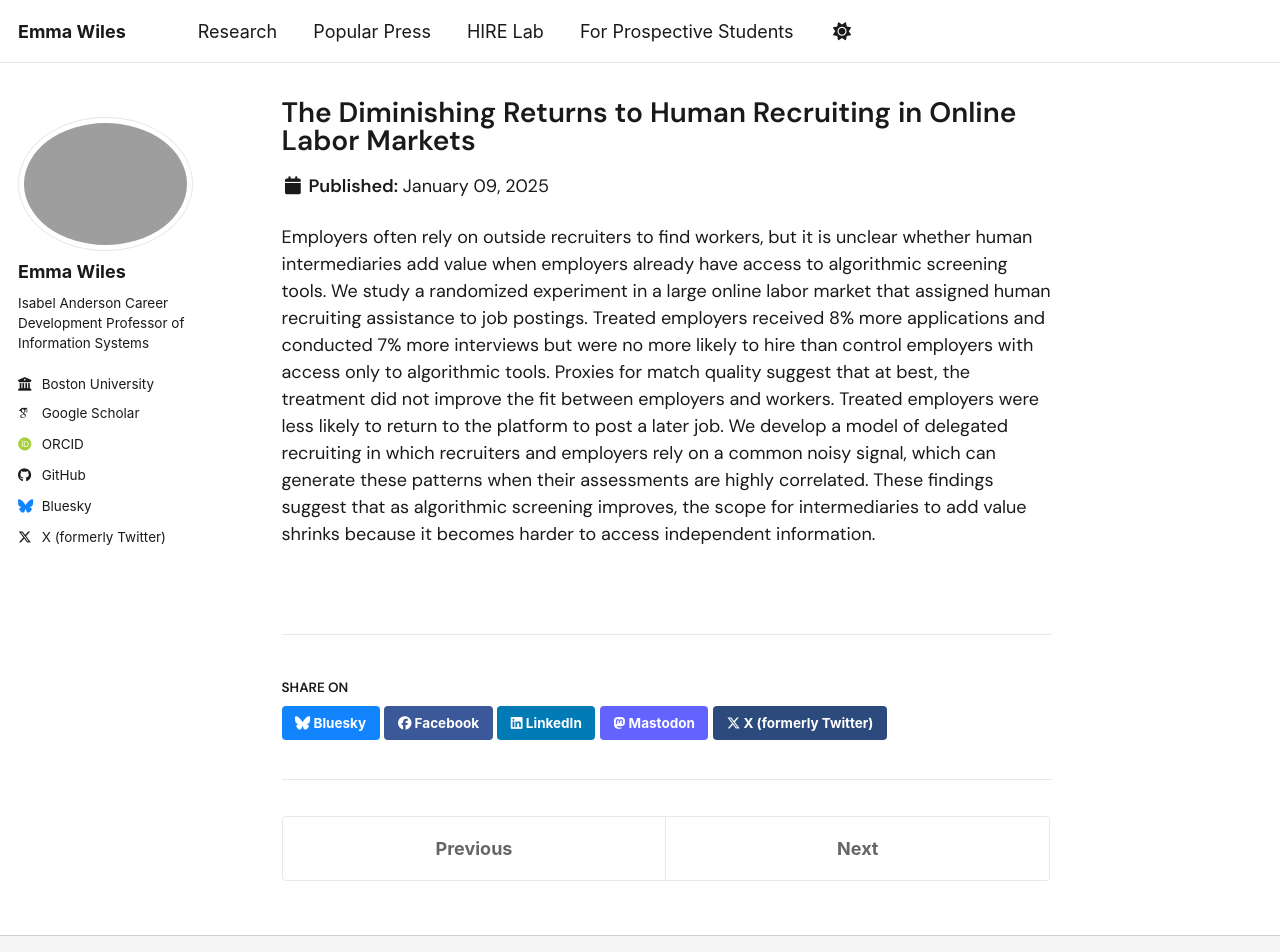
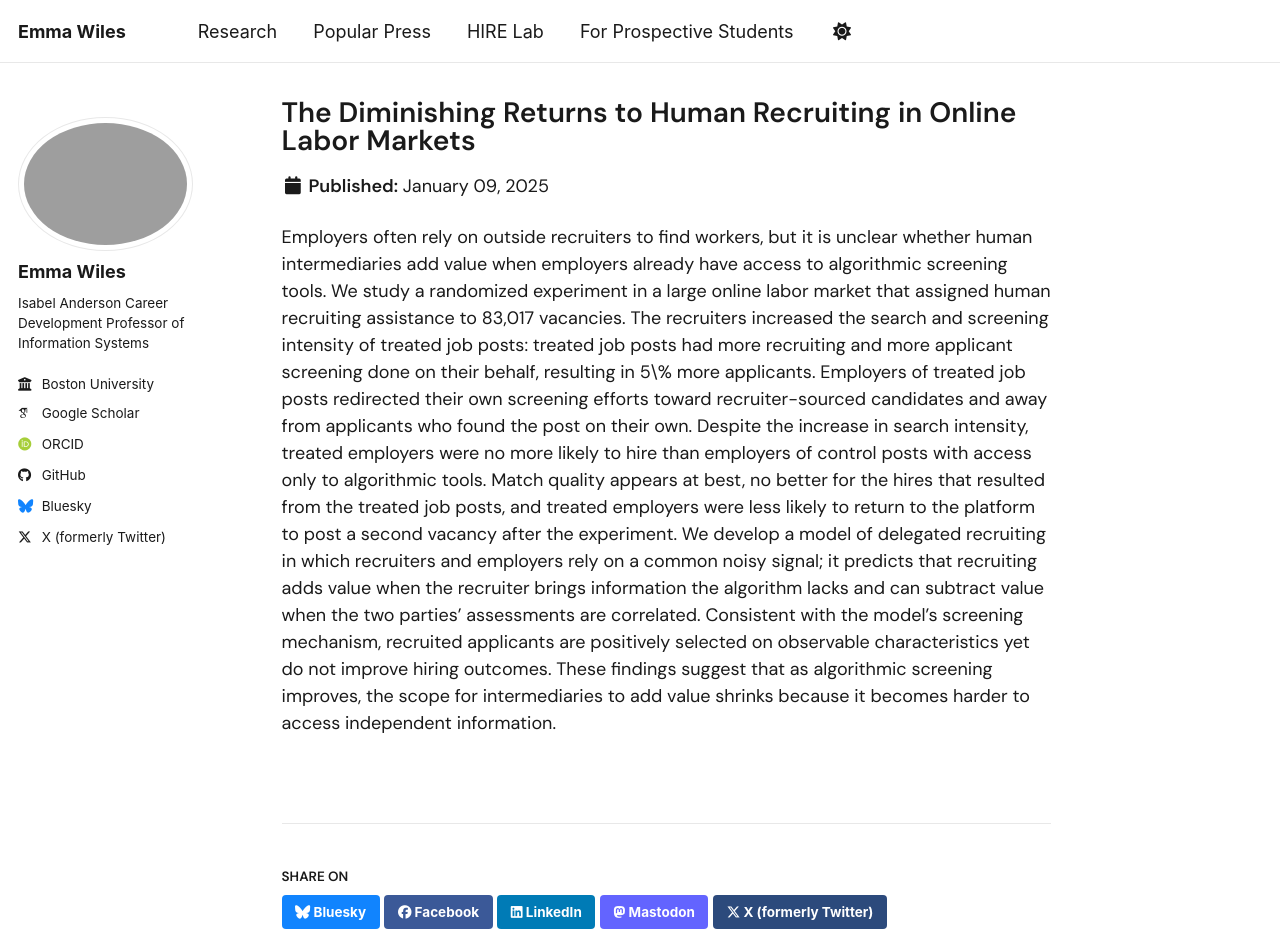
Before and after one commit to emmawiles/emmawiles.github.io, a Jekyll site: the page built from _publications/human-vs-algorithms.md, in a window 1280 px wide and 1361 px high. Shown: the top 952 px of the window. Built offline with Jekyll 4.4.1, drawn with Linux system fonts in a browser that asks for light colours; some web fonts are replaced; a script bundle is joined from its source files by our own code; library files that are not in the unit come from our copies; grey boxes are pictures that could not be loaded.

Commit message:
add link

```diff
--- a/_publications/human-vs-algorithms.md
+++ b/_publications/human-vs-algorithms.md
@@ -3,12 +3,13 @@ title: "The Diminishing Returns to Human Recruiting in Online Labor Markets"
 collection: publications
 category: working_papers
 permalink: /publication/human-vs-algorithms
-excerpt: 'In a randomized experiment with 83,017 job posts, human recruiting assistants generated more applications and interviews but did not improve hire rates — and treated employers spent 10% less on hires, suggesting worse matches.'
+excerpt: 'In a randomized experiment with 83,017 job posts, human recruiting assistants generated more applications and interviews but did not improve hire rates — and treated employers were less likely to return to the platform.'
 date: 2025-01-09
 venue:
-paperurl:
+paperurl: 'https://www.emmawiles.com/storage/psm.pdf'
 coauthors: 'John Fallon and John Horton'
 so_what: 'In a large randomized experiment, hiring consultants generated more applications and interviews but did not improve hire rates, compared to employers who only used algorithmic screening tools.'
 ---
 
-Employers often rely on outside recruiters to find workers, but it is unclear whether human intermediaries add value when employers already have access to algorithmic screening tools.  We study a randomized experiment in a large online labor market that assigned human recruiting assistance to job postings. Treated employers received 8% more applications and conducted 7% more interviews but were no more likely to hire than control employers with access only to algorithmic tools. Proxies for match quality suggest that at best, the treatment did not improve the fit between employers and workers. Treated employers were less likely to return to the platform to post a later job. We develop a model of delegated recruiting in which recruiters and employers rely on a common noisy signal, which can generate these patterns when their assessments are highly correlated. These findings suggest that as algorithmic screening improves, the scope for intermediaries to add value shrinks because it becomes harder to access independent information.
+Employers often rely on outside recruiters to find workers, but it is unclear whether human intermediaries add value when employers already have access to algorithmic screening tools. We study a randomized experiment in a large online labor market that assigned human recruiting assistance to 83,017 vacancies. The recruiters increased the search and screening intensity of treated job posts: treated job posts had more recruiting and more applicant screening done on their behalf, resulting in 5\% more applicants. Employers of treated job posts redirected their own screening efforts toward recruiter-sourced candidates and away from applicants who found the post on their own. Despite the increase in search intensity, treated employers were no more likely to hire than employers of control posts with access only to algorithmic tools. Match quality appears at best, no better for the hires that resulted from the treated job posts, and treated employers were less likely to return to the platform to post a second vacancy after the experiment.
+We develop a model of delegated recruiting in which recruiters and employers rely on a common noisy signal; it predicts that recruiting adds value when the recruiter brings information the algorithm lacks and can subtract value when the two parties' assessments are correlated. Consistent with the model's screening mechanism, recruited applicants are positively selected on observable characteristics yet do not improve hiring outcomes. These findings suggest that as algorithmic screening improves, the scope for intermediaries to add value shrinks because it becomes harder to access independent information.
```
